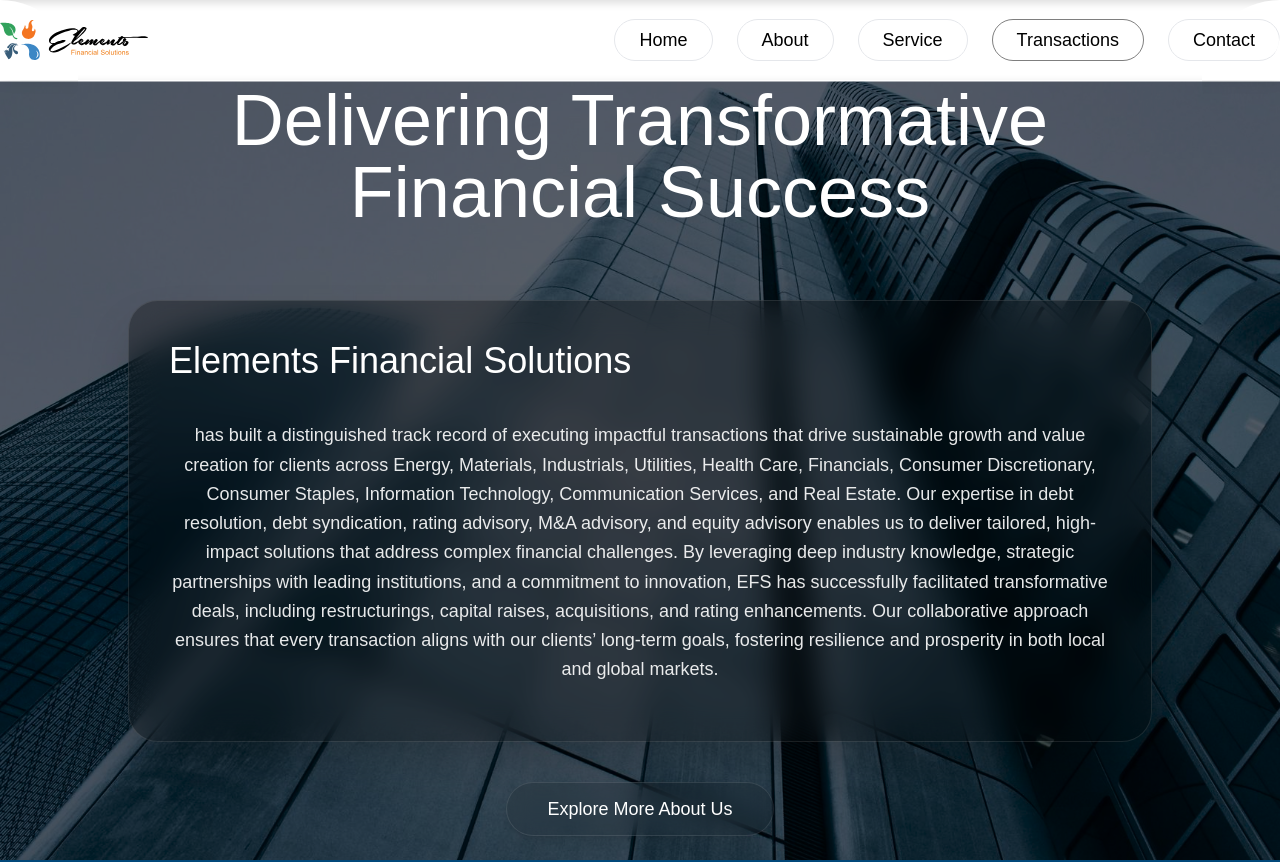
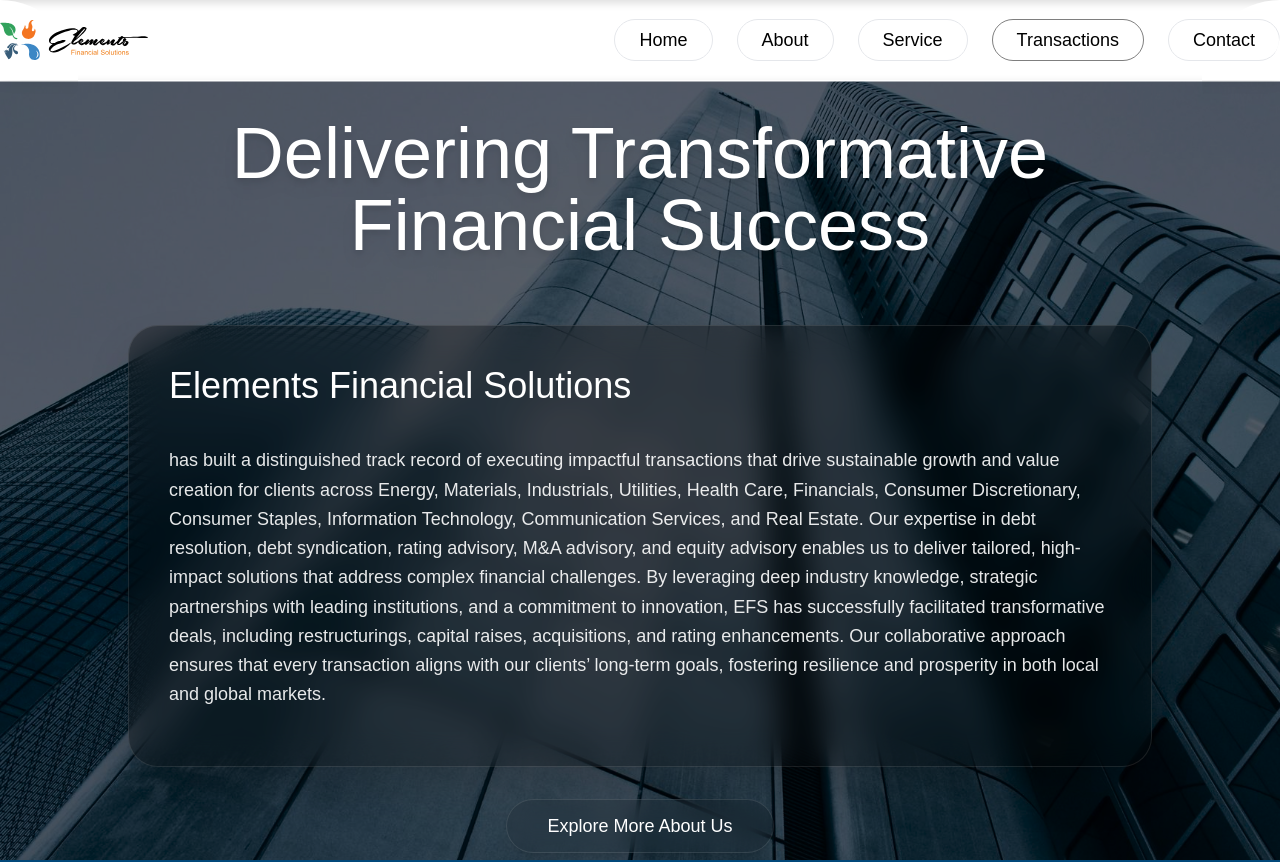
Before and after one commit to ajay1507/elements, a React (Vite) app: page /transactions in a window 1280 px wide. Shown: the top 862 px of the page. Built offline with nearby package versions, Linux system fonts and the light colour scheme.

Commit message:
transaction screen changes

```diff
--- a/src/pages/Transactions.jsx
+++ b/src/pages/Transactions.jsx
@@ -70,9 +70,9 @@ export default function Transactions() {
           backgroundRepeat: "no-repeat",
         }}
       >
-        <div className="absolute inset-0 bg-black/60" />
-        <div className="relative z-10 flex flex-col items-center space-y-10 w-full text-center">
-          <h1 className="text-white text-5xl md:text-7xl font-Chivo leading-tight max-w-5xl mx-auto mb-8">
+        <div className="relative z-10 flex flex-col items-center w-full px-4 sm:px-8 md:px-16 py-16 sm:py-5 min-h-[50px]"></div>
+        <div className="absolute inset-0 bg-black/60 z-0"></div>
+          <h1 className="text-3xl sm:text-5xl md:text-6xl lg:text-7xl font-Chivo text-white text-center drop-shadow-lg mb-8 sm:mb-12 lg:mb-16">
             Delivering Transformative <br /> Financial Success
           </h1>
 
@@ -83,7 +83,9 @@ export default function Transactions() {
               boxSizing: "border-box",
             }}
           >
-            <h2 className="text-3xl md:text-4xl font-Chivo mb-2 text-white">
+            <h2
+            className="text-3xl md:text-4xl font-Chivo mb-2 text-white
+            ">
               Elements Financial Solutions
             </h2>
             <p className="mb-4 text-lg leading-relaxed font-Albert Sans text-white/90" style={{ marginTop: 0 }}>
@@ -94,7 +96,7 @@ export default function Transactions() {
           <button className="mt-8 px-10 py-3 rounded-full bg-black/10 backdrop-blur-md text-white hover:bg-black/20 border border-white/10 transition flex items-center gap-2 shadow-lg text-lg font-medium max-w-max mx-auto">
             Explore More About Us
           </button>
-        </div>
+
       </section>
 
       {/* Second Section */}
```
